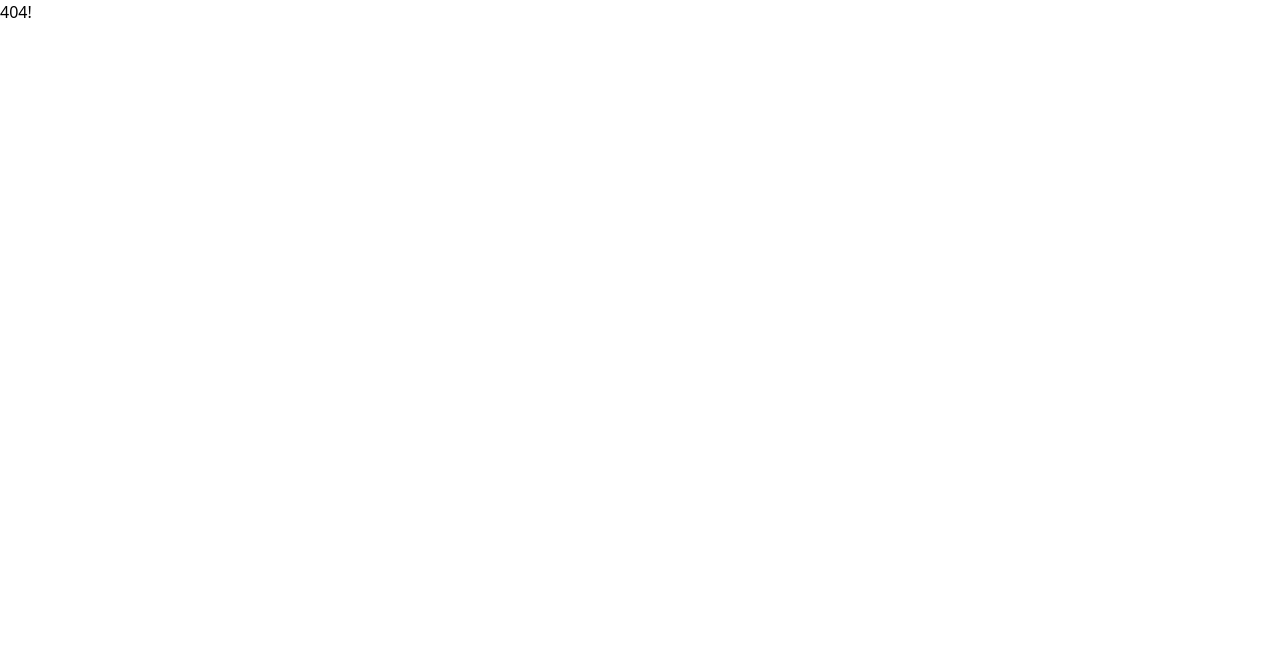
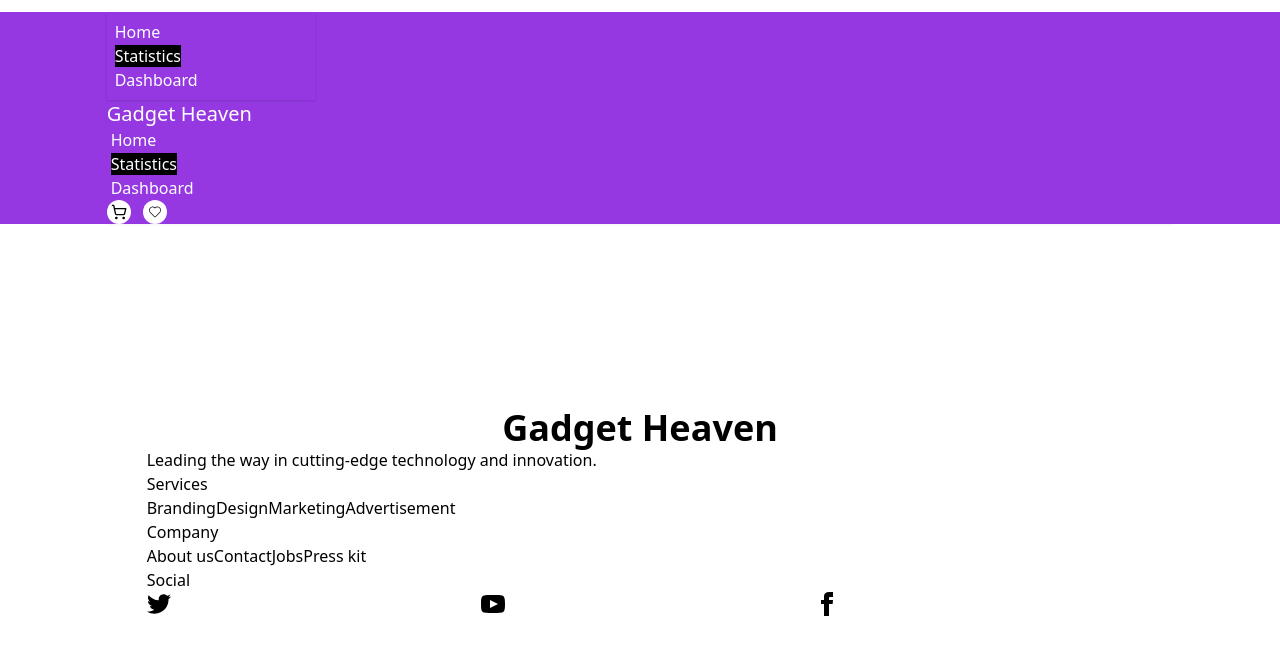
Before and after one commit to mahdi33-gk/gadget-heaven, a React (Vite) app: page /statics in a window 1280 px wide. Before the commit this address had no page. Shown: the top 654 px of the page. Built offline with nearby package versions, Linux system fonts and the light colour scheme.

Commit message:
statistics error fixed

```diff
--- a/src/Navbar.jsx
+++ b/src/Navbar.jsx
@@ -34,7 +34,7 @@ const Navbar = () => {
                 <NavLink to={"/"}>Home</NavLink>
               </li>
               <li>
-              <NavLink to={"/statistics"}>Statistics</NavLink>
+              <NavLink >Statistics</NavLink>
               </li>
               <li>
                 <NavLink to={"/dashboard"}>Dashboard</NavLink>
@@ -49,7 +49,7 @@ const Navbar = () => {
               <NavLink to={"/"}>Home</NavLink>
             </li>
             <li>
-              <NavLink to={"/statistics"}>Statistics</NavLink>
+              <NavLink to={'/statics'}>Statistics</NavLink>
             </li>
             <li>
               <NavLink to={"/dashboard"}>Dashboard</NavLink>
--- a/src/Statistics.jsx
+++ b/src/Statistics.jsx
@@ -1,26 +1,9 @@
 import React from "react";
-import { BarChart } from "@mui/x-charts/BarChart";
+
 
 const Statistics = () => {
   return (
-    <div style={{ display: "flex", justifyContent: "center", alignItems: "center", height: "100vh" }}>
-      <BarChart
-        xAxis={[
-          {
-            id: "barCategories",
-            data: ["bar A", "bar B", "bar C"],
-            scaleType: "band",
-          },
-        ]}
-        series={[
-          {
-            data: [2, 5, 3],
-          },
-        ]}
-        width={500}
-        height={300}
-      />
-    </div>
+   <div></div>
   );
 };
 
```
Also changed, not shown: src/main.jsx (+5 -4 lines).
